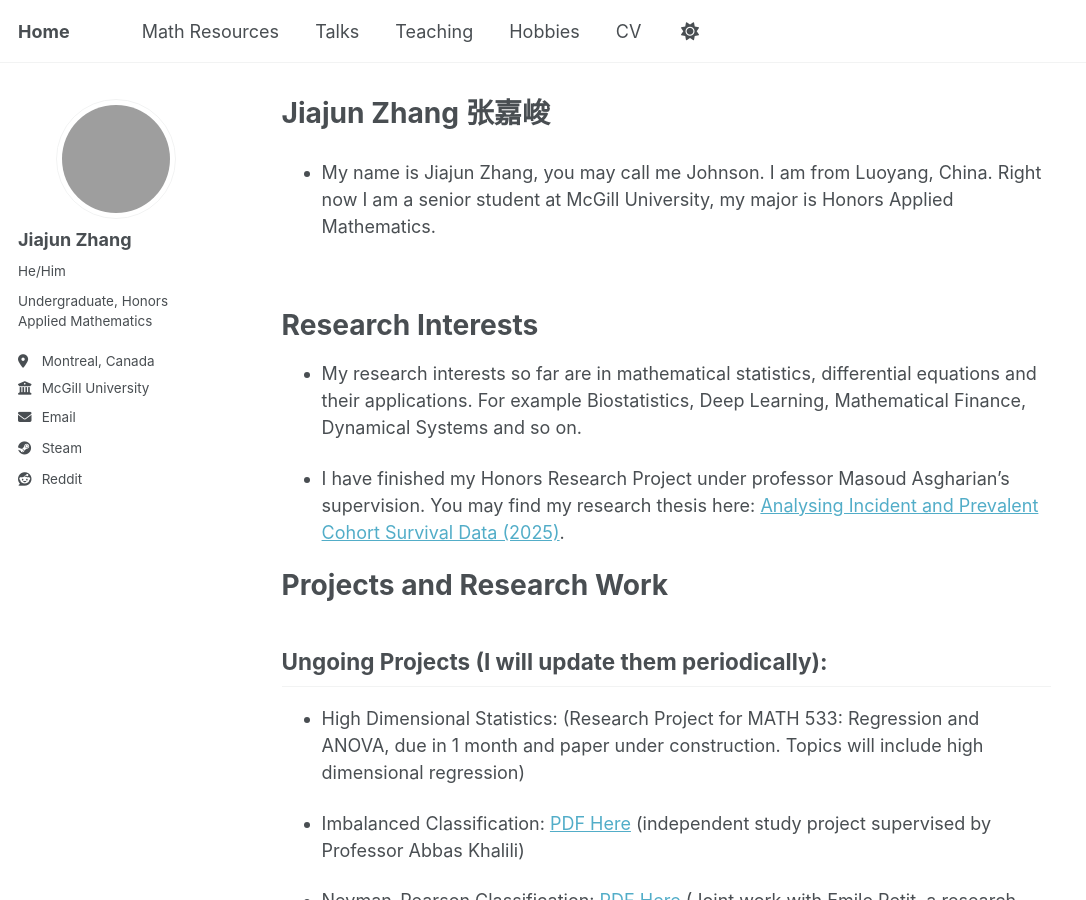
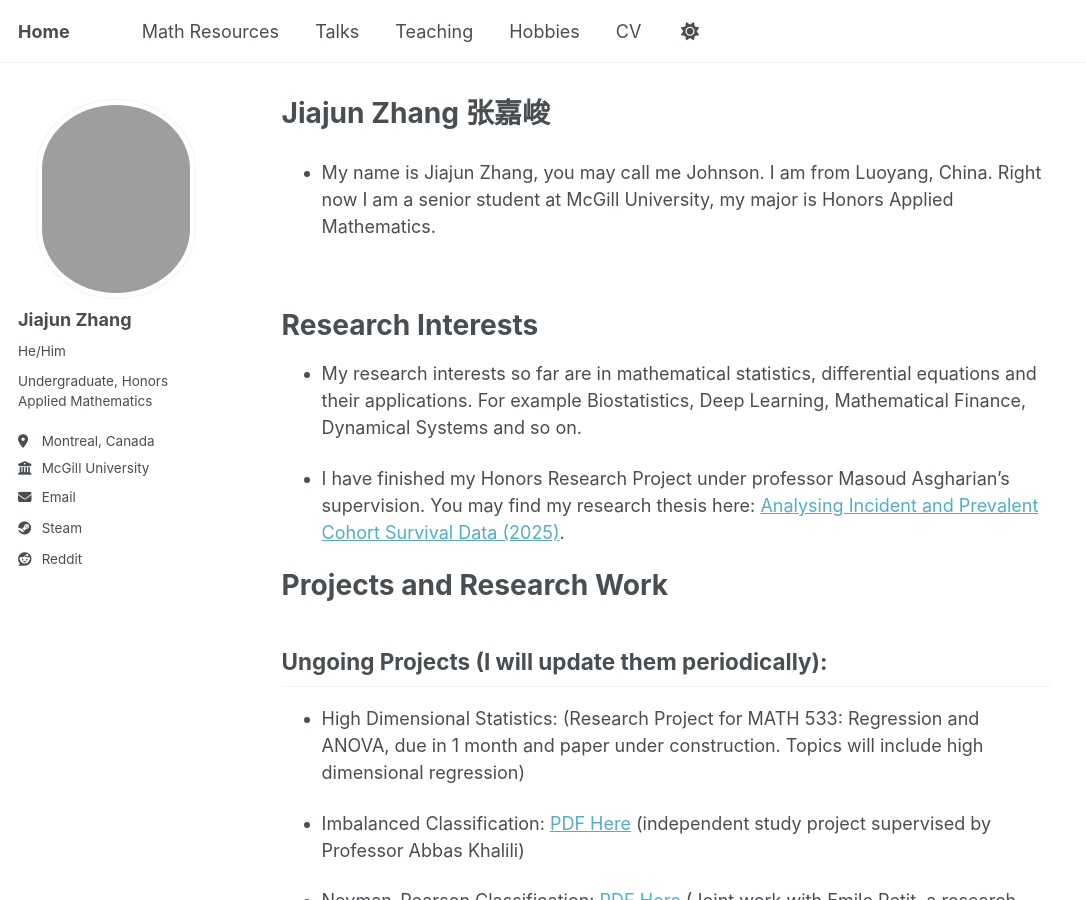
Before and after one commit to JohanssonRein/JohanssonRein.github.io, a Jekyll site: the page built from _pages/about.md, in a window 1280 px wide and 900 px high. Shown: the whole window, without its empty margins (0-1086 px from the left). Built offline with Jekyll 4.4.1, drawn with Linux system fonts in a browser that asks for light colours.

Commit message:
Update author-profile.html

```diff
--- a/_includes/author-profile.html
+++ b/_includes/author-profile.html
@@ -10,8 +10,8 @@
   {% if author.avatar contains "://" %}
     <img src="{{ author.avatar }}" alt="{{ author.name }}" style="display: block; margin: 0 auto 10px; border-radius: 50% / 35%; width: 160px; height: 200px; object-fit: cover;">
   {% else %}
-    <img src="{{ author.avatar | prepend: "/images/" | prepend: base_path }}" alt="{{ author.name }}" style="display: block; margin: 0 auto 10px; border-radius: 50%; width: 120px; height:
-    120px; object-fit: cover;">
+    <img src="{{ author.avatar | prepend: "/images/" | prepend: base_path }}" alt="{{ author.name }}" style="display: block; margin: 0 auto 10px; border-radius: 50% / 35%; width: 160px; height:
+    200px; object-fit: cover;">
   {% endif %}
 </div>
 
```
